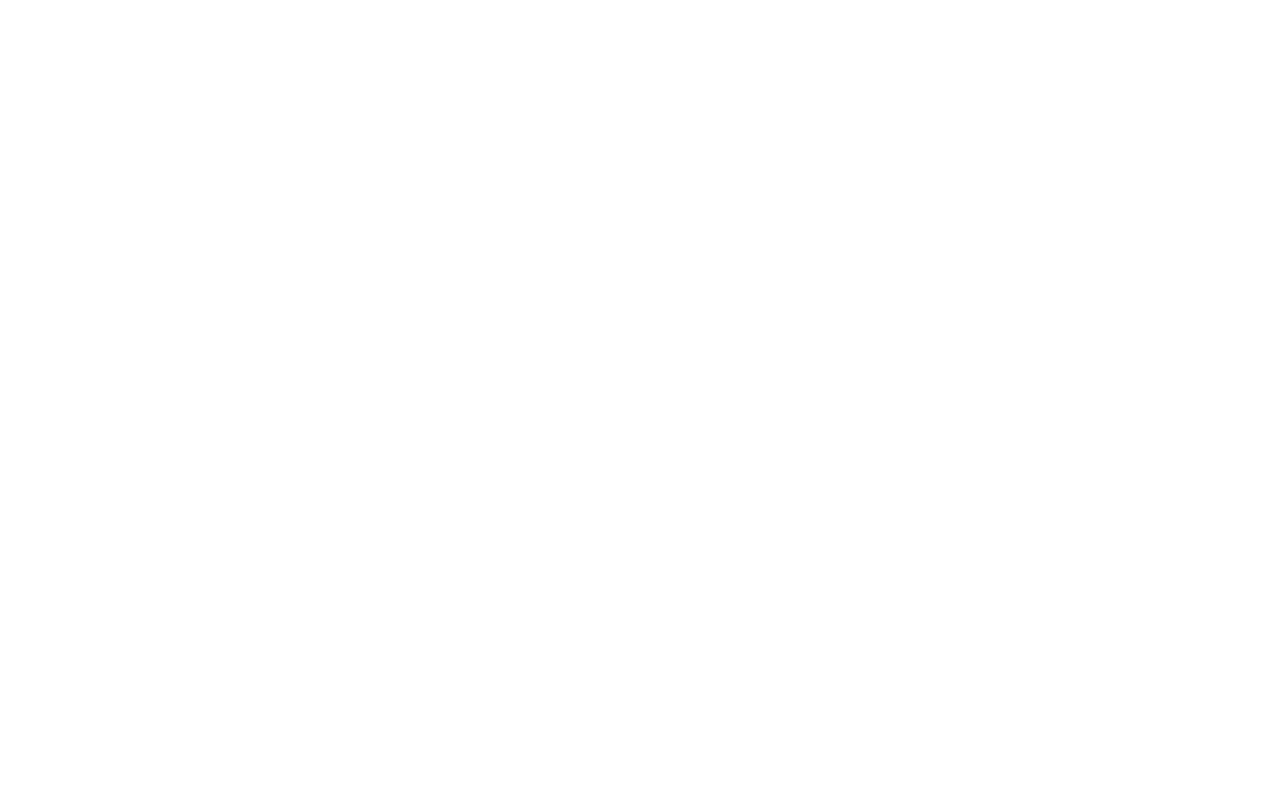
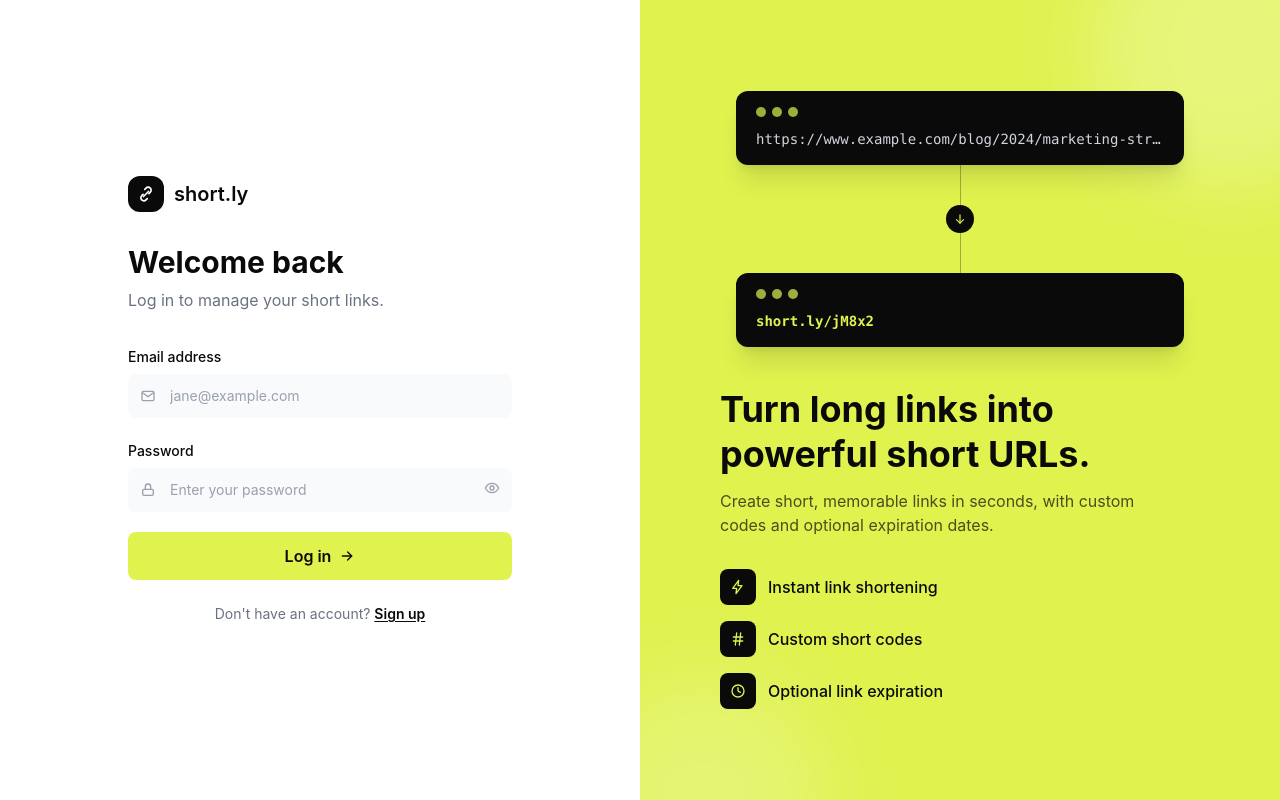
Before and after one commit to ameliebarre/url-shortener, a React (Vite) app in the folder apps/web/: page /login in a window 1280 px wide. Before the commit this address had no page. Built offline with nearby package versions, Linux system fonts and the light colour scheme.

Commit message:
[front] adding login page

```diff
--- a/apps/web/src/App.tsx
+++ b/apps/web/src/App.tsx
@@ -1,6 +1,7 @@
 import { Route, Routes } from 'react-router-dom';
 
 import { HomePage } from './pages/HomePage';
+import { LoginPage } from './pages/LoginPage';
 import { SignupPage } from './pages/SignupPage';
 
 function App() {
@@ -8,6 +9,7 @@
     <Routes>
       <Route path="/" element={<HomePage />} />
       <Route path="/signup" element={<SignupPage />} />
+      <Route path="/login" element={<LoginPage />} />
     </Routes>
   );
 }
--- a/apps/web/src/components/Header.tsx
+++ b/apps/web/src/components/Header.tsx
@@ -8,12 +8,12 @@
       <Logo />
 
       <div className="flex items-center gap-3">
-        <button
-          type="button"
+        <Link
+          to="/login"
           className="cursor-pointer rounded-full border border-ink px-5 py-2 text-sm font-medium text-ink transition-colors hover:bg-ink/5"
         >
           Log in
-        </button>
+        </Link>
         <Link
           to="/signup"
           className="cursor-pointer rounded-full bg-ink px-5 py-2 text-sm font-medium text-white transition-colors hover:bg-ink/90"
--- /dev/null
+++ b/apps/web/src/components/LoginForm.tsx
@@ -0,0 +1,51 @@
+import { Link } from 'react-router-dom';
+
+import { FormField } from './FormField';
+import { Logo } from './Logo';
+import { PasswordField } from './PasswordField';
+import { ArrowRightIcon, MailIcon } from './icons';
+
+export function LoginForm() {
+  return (
+    <div className="flex flex-col justify-center px-8 py-12 sm:px-16 lg:px-24">
+      <div className="mx-auto w-full max-w-sm">
+        <Logo />
+
+        <h1 className="mt-8 text-3xl font-bold text-ink">Welcome back</h1>
+        <p className="mt-2 text-gray-500">
+          Log in to manage your short links.
+        </p>
+
+        <form className="mt-8 flex flex-col gap-5">
+          <FormField
+            id="email"
+            label="Email address"
+            icon={<MailIcon className="h-4 w-4" />}
+            type="email"
+            placeholder="jane@example.com"
+          />
+
+          <PasswordField placeholder="Enter your password" />
+
+          <button
+            type="submit"
+            className="flex cursor-pointer items-center justify-center gap-2 rounded-lg bg-brand py-3 font-semibold text-ink transition-all duration-300 hover:gap-4 hover:bg-brand/60"
+          >
+            Log in
+            <ArrowRightIcon className="h-4 w-4" />
+          </button>
+        </form>
+
+        <p className="mt-6 text-center text-sm text-gray-500">
+          Don&apos;t have an account?{' '}
+          <Link
+            to="/signup"
+            className="font-semibold text-ink underline underline-offset-2"
+          >
+            Sign up
+          </Link>
+        </p>
+      </div>
+    </div>
+  );
+}
--- a/apps/web/src/components/PasswordField.tsx
+++ b/apps/web/src/components/PasswordField.tsx
@@ -3,7 +3,13 @@
 import { FormField } from './FormField';
 import { EyeIcon, EyeOffIcon, LockIcon } from './icons';
 
-export function PasswordField() {
+interface PasswordFieldProps {
+  placeholder?: string;
+}
+
+export function PasswordField({
+  placeholder = 'At least 8 characters',
+}: PasswordFieldProps) {
   const [visible, setVisible] = useState(false);
 
   return (
@@ -12,7 +18,7 @@
       label="Password"
       icon={<LockIcon className="h-4 w-4" />}
       type={visible ? 'text' : 'password'}
-      placeholder="At least 8 characters"
+      placeholder={placeholder}
       endAdornment={
         <button
           type="button"
--- a/apps/web/src/components/SignupForm.tsx
+++ b/apps/web/src/components/SignupForm.tsx
@@ -1,3 +1,5 @@
+import { Link } from 'react-router-dom';
+
 import { FormField } from './FormField';
 import { Logo } from './Logo';
 import { PasswordField } from './PasswordField';
@@ -67,9 +69,12 @@
 
         <p className="mt-6 text-center text-sm text-gray-500">
           Already have an account?{' '}
-          <span className="cursor-pointer font-semibold text-ink underline underline-offset-2">
+          <Link
+            to="/login"
+            className="font-semibold text-ink underline underline-offset-2"
+          >
             Sign in
-          </span>
+          </Link>
         </p>
       </div>
     </div>
--- /dev/null
+++ b/apps/web/src/pages/LoginPage.tsx
@@ -0,0 +1,11 @@
+import { LoginForm } from '../components/LoginForm';
+import { SignupHero } from '../components/SignupHero';
+
+export function LoginPage() {
+  return (
+    <div className="grid min-h-screen md:grid-cols-2">
+      <LoginForm />
+      <SignupHero />
+    </div>
+  );
+}
```
